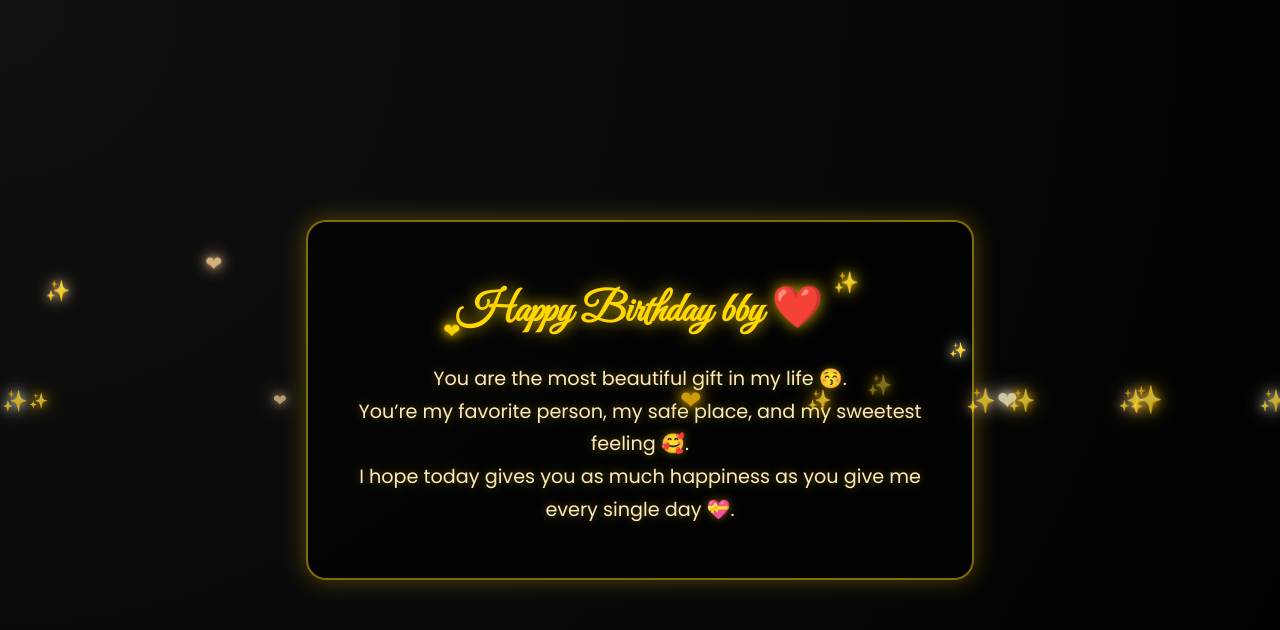
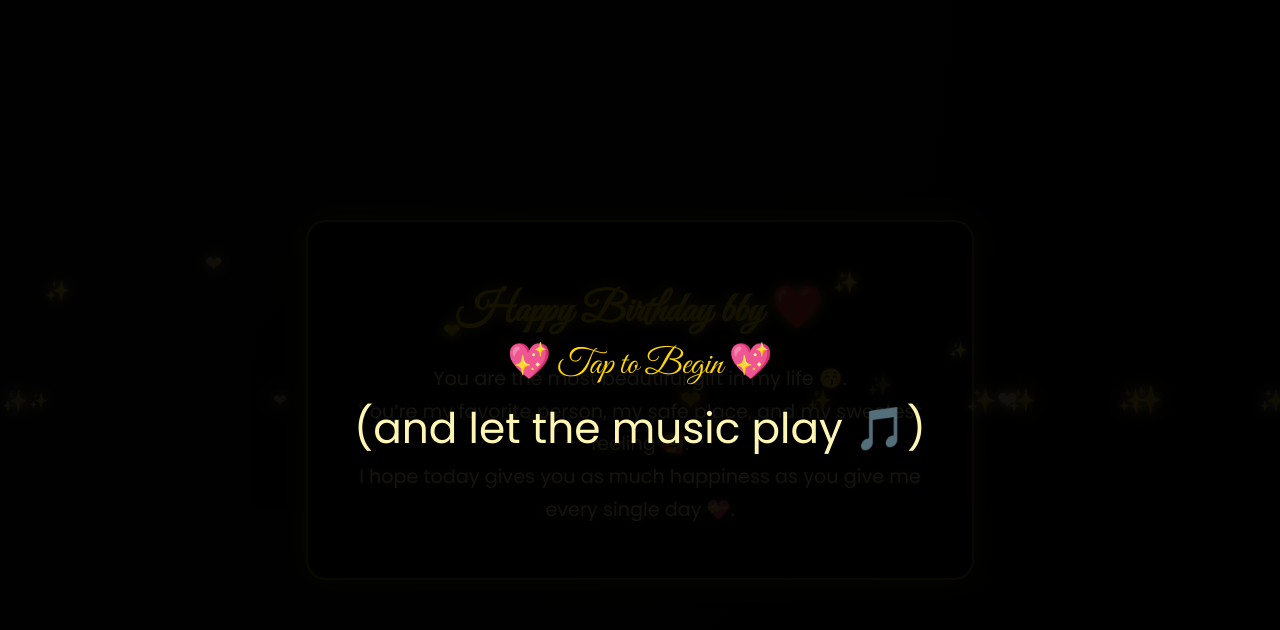
Before and after one commit to hemrajmeena0528-max/Ii, a plain HTML site: page index.html in a window 1280 px wide. Drawn offline with Linux system fonts and the light colour scheme.

Commit message:
index.html

```diff
--- a/index.html
+++ b/index.html
@@ -62,35 +62,49 @@
   }
 
   @keyframes floatUp {
-    0% {
-      transform: translateY(0) scale(1);
-      opacity: 0;
-    }
+    0% { transform: translateY(0) scale(1); opacity: 0; }
     15% { opacity: 1; }
-    100% {
-      transform: translateY(-110vh) scale(0.9);
-      opacity: 0;
-    }
+    100% { transform: translateY(-110vh) scale(0.9); opacity: 0; }
   }
 
-  .trail {
-    position: absolute;
-    pointer-events: none;
-    border-radius: 50%;
-    width: 6px;
-    height: 6px;
-    background: gold;
-    opacity: 0.5;
-    animation: fadeTrail 2s linear forwards;
+  /* Overlay before starting */
+  #overlay {
+    position: fixed;
+    inset: 0;
+    background: rgba(0, 0, 0, 0.92);
+    color: gold;
+    font-family: 'Great Vibes', cursive;
+    font-size: 2.2em;
+    display: flex;
+    flex-direction: column;
+    justify-content: center;
+    align-items: center;
+    transition: opacity 1s ease;
+    z-index: 100;
+    cursor: pointer;
   }
 
-  @keyframes fadeTrail {
-    from { opacity: 0.6; transform: scale(1); }
-    to { opacity: 0; transform: scale(0.3); }
+  #overlay span {
+    font-size: 1.2em;
+    font-family: 'Poppins', sans-serif;
+    margin-top: 10px;
+    color: #fff6b3;
+  }
+
+  .hidden {
+    opacity: 0;
+    pointer-events: none;
   }
 </style>
 </head>
 <body>
+  <!-- Tap to start overlay -->
+  <div id="overlay">
+    💖 Tap to Begin 💖
+    <span>(and let the music play 🎵)</span>
+  </div>
+
+  <!-- Main content -->
   <div class="container">
     <h1>Happy Birthday bby ❤️</h1>
     <p>
@@ -100,8 +114,8 @@
     </p>
   </div>
 
-  <!-- Background Music -->
-  <audio id="bgMusic" autoplay loop>
+  <!-- Music -->
+  <audio id="bgMusic" loop>
     <source src="song.mp3" type="audio/mp3">
   </audio>
 
@@ -121,22 +135,14 @@
       document.body.appendChild(el);
     }
 
-    // Golden glow trail effect
-    document.addEventListener('mousemove', e => {
-      const trail = document.createElement('div');
-      trail.className = 'trail';
-      trail.style.left = e.pageX + 'px';
-      trail.style.top = e.pageY + 'px';
-      document.body.appendChild(trail);
-      setTimeout(() => trail.remove(), 2000);
-    });
+    // Overlay logic
+    const overlay = document.getElementById('overlay');
+    const music = document.getElementById('bgMusic');
 
-    // Music autoplay fix
-    window.addEventListener("load", function() {
-      const music = document.getElementById("bgMusic");
-      const playTry = setInterval(() => {
-        music.play().then(() => clearInterval(playTry)).catch(() => {});
-      }, 1000);
+    overlay.addEventListener('click', () => {
+      music.play();
+      overlay.classList.add('hidden');
+      setTimeout(() => overlay.remove(), 1000);
     });
   </script>
 </body>
```
